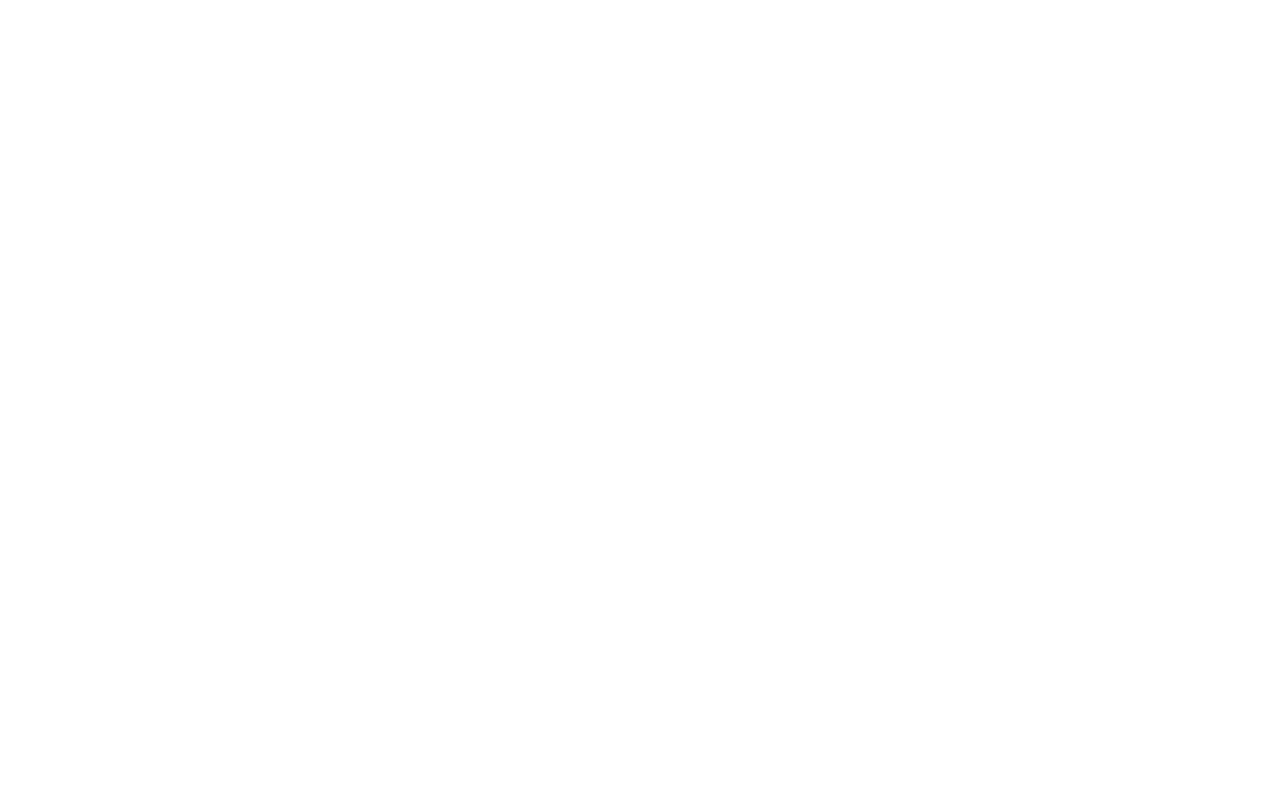
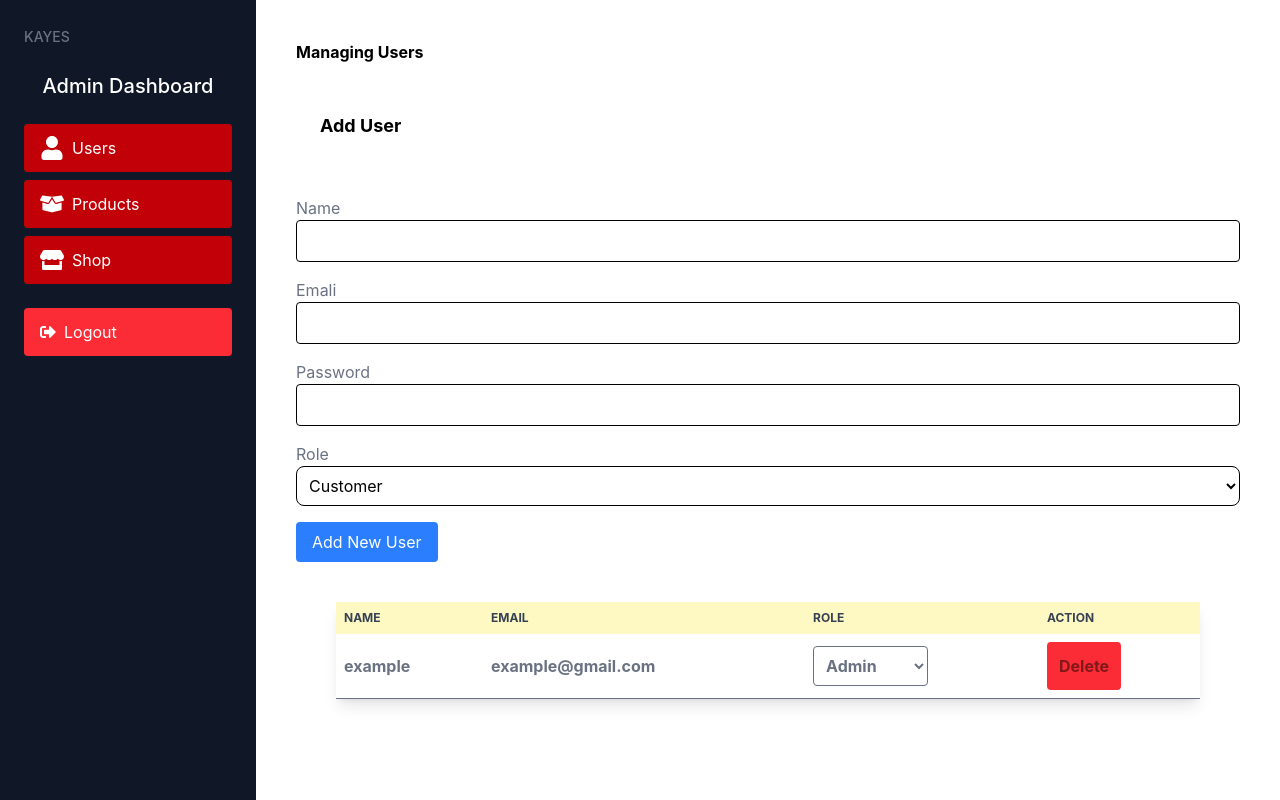
Before and after one commit to Dev-kayes/reddit, a React app in the folder frontEnd/: page /admin/users in a window 1280 px wide. Before the commit this address had no page. Built offline with nearby package versions, Linux system fonts and the light colour scheme; the HTML template or start-up script is replaced by a standard one.

Commit message:
User Management page is completed

```diff
--- a/frontEnd/src/App.jsx
+++ b/frontEnd/src/App.jsx
@@ -13,6 +13,7 @@
 import MyOrderPage from "./pages/MyOrderPage";
 import AdminLayOut from "./components/Admin/AdminLayOut";
 import AdminHomePage from "./pages/AdminHomePage";
+import UserManagement from "./components/Admin/UserManagement";
 
 const App = () => {
   return (
@@ -37,6 +38,7 @@
         {/* admin layout */}
         <Route path="/admin" element={<AdminLayOut />}>
           <Route index element={<AdminHomePage />} />
+          <Route path="users" element={<UserManagement />} />
         </Route>
       </Routes>
     </>
--- a/frontEnd/src/components/Admin/AdminSideBar.jsx
+++ b/frontEnd/src/components/Admin/AdminSideBar.jsx
@@ -20,7 +20,7 @@
           to="/admin"
           className="text-gray-500 hover:text-black uppercase text-sm font-medium"
         >
-          Rabbit
+          Kayes
         </Link>
       </div>
       <h2 className="text-xl font-medium mb-6 text-center">Admin Dashboard</h2>
--- /dev/null
+++ b/frontEnd/src/components/Admin/UserManagement.jsx
@@ -0,0 +1,136 @@
+import React from "react";
+
+const UserManagement = () => {
+  const users = [
+    { _id: 123456, name: "example", email: "example@gmail.com", role: "admin" },
+  ];
+  const [formData, setFormData] = React.useState({
+    name: "",
+    email: "",
+    password: "",
+    role: "customer",
+  });
+  const handleChange = (e) => {
+    setFormData({ ...formData, [e.target.name]: e.target.value });
+  };
+  const handleSubmit = (e) => {
+    e.preventDefault();
+    console.log(formData);
+    setFormData({
+      name: "",
+      email: "",
+      password: "",
+      role: "customer",
+    });
+  };
+  const handleRoleChange = (userId, newRole) => {
+    console.log({ userId: userId, newRole: newRole });
+  };
+  const handleUserDelete = (userId) => {
+    if (window.confirm("Are you sure you want to delete this user?")) {
+      console.log({ userId: userId });
+    }
+  };
+  return (
+    <div className="max-w-7xl mx-auto p-4">
+      <div className="text2xl font-bold mb-6">Managing Users</div>
+      {/* Add User */}
+      <div className="p-6 rounded-lg mb-4">
+        <h3 className="text-lg font-bold mb-4">Add User</h3>
+      </div>
+      <form onSubmit={handleSubmit}>
+        <div className="mb-4">
+          <label className="block text-gray-500">Name</label>
+          <input
+            type="text"
+            name="name"
+            value={formData.name}
+            onChange={handleChange}
+            className="w-full border p-2 rounded"
+            required
+          />
+        </div>
+        <div className="mb-4">
+          <label className="block text-gray-500">Emali</label>
+          <input
+            type="text"
+            name="email"
+            value={formData.email}
+            onChange={handleChange}
+            className="w-full border p-2 rounded"
+            required
+          />
+        </div>
+        <div className="mb-4">
+          <label className="block text-gray-500">Password</label>
+          <input
+            type="password"
+            name="password"
+            value={formData.password}
+            onChange={handleChange}
+            className="w-full border p-2 rounded"
+            required
+          />
+        </div>
+        <div className="mb-4">
+          <label className="block text-gray-500">Role</label>
+          <select
+            name="role"
+            value={formData.role}
+            onChange={handleChange}
+            className="w-full p-2 border rounded-lg"
+          >
+            <option value="customer">Customer</option>
+            <option value="admin">Admin</option>
+          </select>
+        </div>
+        <button
+          type="submit"
+          className="bg-blue-500 text-white px-4 py-2 rounded hover:bg-emerald-600 transition duration-500 cursor-pointer hover:scale-105"
+        >
+          Add New User
+        </button>
+      </form>
+      <div className="overflow-x-auto shadow-lg m-10 max-w-7xl">
+        <table className="min-w-full text-left text-gray-500">
+          <thead className="bg-yellow-100 text-xs uppercase text-gray-700">
+            <tr>
+              <th className="p-2">Name</th>
+              <th className="p-2">Email</th>
+              <th className="p-2">Role</th>
+              <th className="p-2">Action</th>
+            </tr>
+          </thead>
+          <tbody className="">
+            {users.map((user) => (
+              <tr key={user._id} className="border-b hover:bg-red-50">
+                <td className="p-2 font-bold">{user.name}</td>
+                <td className="p-2 font-bold">{user.email}</td>
+                <td className="p-2 font-bold">
+                  <select
+                    value={user.role}
+                    onChange={(e) => handleRoleChange(user._id, e.target.value)}
+                    className="p-2 border rounded "
+                  >
+                    <option value="customer">Customer</option>
+                    <option value="admin">Admin</option>
+                  </select>
+                </td>
+                <td className="p-2 font-bold">
+                  <button
+                    className="bg-red-500 text-red-900 p-3 hover:text-red-700 rounded"
+                    onClick={() => handleUserDelete(user._id)}
+                  >
+                    Delete
+                  </button>
+                </td>
+              </tr>
+            ))}
+          </tbody>
+        </table>
+      </div>
+    </div>
+  );
+};
+
+export default UserManagement;
--- a/frontEnd/src/components/Common/Hero.jsx
+++ b/frontEnd/src/components/Common/Hero.jsx
@@ -1,5 +1,5 @@
 import React from "react";
-import heroImage from "../../../assets/rabbit-hero.webp";
+import heroImage from "../../../assets/Kayes-hero.webp";
 import { Link } from "react-router";
 
 const Hero = () => {
--- a/frontEnd/src/components/Common/Navbar.jsx
+++ b/frontEnd/src/components/Common/Navbar.jsx
@@ -18,7 +18,7 @@
         {/* left logo */}
         <div>
           <Link to="/" className="text-2xl font-medium">
-            Rabbit
+            Kayes
           </Link>
         </div>
         {/* Center Navigation Links */}
--- a/frontEnd/src/pages/Login.jsx
+++ b/frontEnd/src/pages/Login.jsx
@@ -18,7 +18,7 @@
           className="w-full max-w-md bg-white p-8 rounded-lg border shadow-sm"
         >
           <div className="flex justify-center mb-6">
-            <h2 className="text-xl font-medium">Rabbit</h2>
+            <h2 className="text-xl font-medium">Kayes</h2>
           </div>
           <h2 className="text-2xl font-bold text-center mb-6">Hey there!</h2>
           <p className="text-center mb-6">
--- a/frontEnd/src/pages/Register.jsx
+++ b/frontEnd/src/pages/Register.jsx
@@ -18,7 +18,7 @@
           className="w-full max-w-md bg-white p-8 rounded-lg border shadow-sm"
         >
           <div className="flex justify-center mb-6">
-            <h2 className="text-xl font-medium">Rabbit</h2>
+            <h2 className="text-xl font-medium">Kayes</h2>
           </div>
           <h2 className="text-2xl font-bold text-center mb-6">Hey there!</h2>
           <p className="text-center mb-6">
```
Also changed, not shown: frontEnd/assets/kayes-hero.webp (renamed from frontEnd/assets/rabbit-hero.webp).
